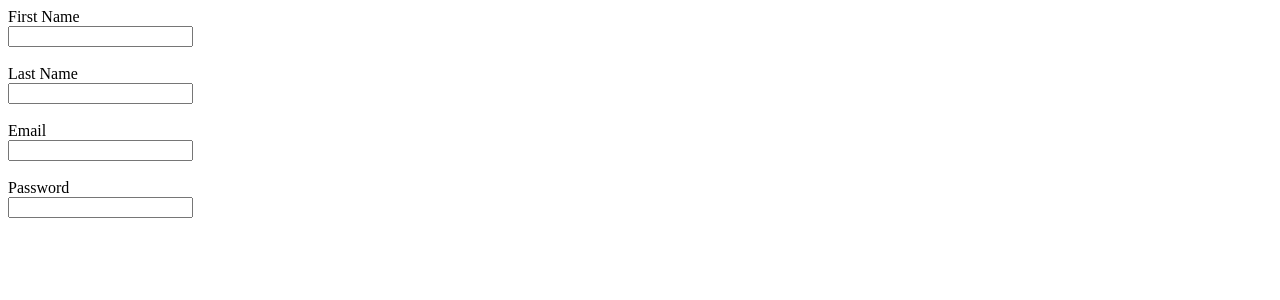
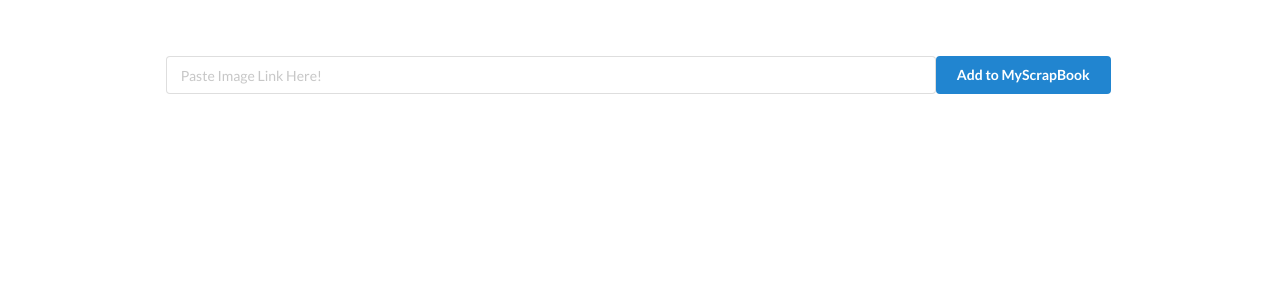
Before and after one commit to eshraghg/myScrapBook, a React (Create React App) app: page / in a window 1280 px wide. Shown: the top 300 px of the page. Built offline with nearby package versions, Linux system fonts and the light colour scheme.

Commit message:
local storage implemented

```diff
--- a/package.json
+++ b/package.json
@@ -8,7 +8,9 @@
     "@testing-library/user-event": "^7.2.1",
     "react": "^16.12.0",
     "react-dom": "^16.12.0",
-    "react-scripts": "3.3.1"
+    "react-redux": "^7.1.3",
+    "react-scripts": "3.3.1",
+    "redux": "^4.0.5"
   },
   "scripts": {
     "start": "react-scripts start",
--- a/public/index.html
+++ b/public/index.html
@@ -11,6 +11,10 @@
     />
     <link rel="apple-touch-icon" href="%PUBLIC_URL%/logo192.png" />
     <link rel="manifest" href="%PUBLIC_URL%/manifest.json" />
+    <link
+      rel="stylesheet"
+      href="https://cdnjs.cloudflare.com/ajax/libs/semantic-ui/2.4.1/semantic.min.css"
+    />
     <title>React App</title>
   </head>
   <body>
--- /dev/null
+++ b/src/components/App.css
@@ -0,0 +1,27 @@
+.list {
+  width: auto;
+  height: 250px;
+}
+
+.center {
+  text-align: center;
+}
+
+.displayInline {
+  display: inline-block;
+}
+
+.flex-container {
+  display: flex;
+  flex-wrap: wrap;
+  justify-content: center;
+  align-items: center;
+}
+
+.marginTop {
+  margin-top: 4rem;
+}
+
+.margin {
+  margin: 0.5rem;
+}
--- a/src/components/App.js
+++ b/src/components/App.js
@@ -1,4 +1,7 @@
 import React, { useState } from "react";
+import { addLink } from "./actions";
+import { useDispatch, useSelector } from "react-redux";
+import "./App.css";
 
 const App = () => {
   const [formInf, setFormInf] = useState({});
@@ -7,38 +10,54 @@ const App = () => {
     setFormInf({ ...formInf, [e.target.name]: e.target.value });
   };
 
+  const linkList = useSelector(state => state.linkList);
+  const dispatch = useDispatch();
+
+  const onButtonClick = formInf => {
+    dispatch(addLink(formInf.linkInput));
+    setFormInf({ linkInput: "" });
+  };
+
+  const onKeyPress = event => {
+    if (event.key === "Enter") {
+      dispatch(addLink(formInf.linkInput));
+      setFormInf({ linkInput: "" });
+    }
+  };
+
   return (
     <div>
-      First Name {formInf.firstName}
-      <br />
-      <input
-        name="firstName"
-        value={formInf.firstName}
-        onChange={onInputChange}
-      />
-      <br />
-      <br />
-      Last Name {formInf.lastName}
-      <br />
-      <input
-        name="lastName"
-        value={formInf.lastName}
-        onChange={onInputChange}
-      />
-      <br />
-      <br />
-      Email {formInf.email}
-      <br />
-      <input name="email" value={formInf.email} onChange={onInputChange} />
-      <br />
-      <br />
-      Password {formInf.password}
-      <br />
-      <input
-        name="password"
-        value={formInf.password}
-        onChange={onInputChange}
-      />
+      <div className="center marginTop">
+        <div className="ui input displayInline">
+          <input
+            name="linkInput"
+            value={formInf.linkInput || ""}
+            onChange={onInputChange}
+            onKeyPress={onKeyPress}
+            placeholder="Paste Image Link Here!"
+            size="100"
+          />
+          <button
+            className="ui button primary"
+            onClick={() => onButtonClick(formInf)}
+          >
+            Add to MyScrapBook
+          </button>
+        </div>
+        <div className="flex-container">
+          <ul>
+            {linkList.map(link => (
+              <a href={link} target="_blank">
+                <img
+                  src={link}
+                  alt="listOfPics"
+                  className="list center margin"
+                ></img>
+              </a>
+            ))}
+          </ul>
+        </div>
+      </div>
     </div>
   );
 };
--- /dev/null
+++ b/src/components/actions/actionTypes.js
@@ -0,0 +1,4 @@
+export const ADD_LINK = "ADD_LINK";
+export const SIGN_IN = "SIGN_IN";
+export const SIGN_OUT = "SIGN_OUT";
+export const DELETE_LINK = "DELETE_LINK";
--- /dev/null
+++ b/src/components/actions/index.js
@@ -0,0 +1,10 @@
+// import { ADD_LINK, SIGN_IN, SIGN_OUT, DELETE_LINK } from "./actionTypes";
+import { ADD_LINK } from "./actionTypes";
+
+export const addLink = inputLink => {
+  console.log(inputLink);
+  return {
+    type: ADD_LINK,
+    payload: inputLink
+  };
+};
--- /dev/null
+++ b/src/components/localStorage.js
@@ -0,0 +1,20 @@
+export const loadState = () => {
+  try {
+    const serializedState = localStorage.getItem("state");
+    if (serializedState === null) {
+      return undefined;
+    }
+    return JSON.parse(serializedState);
+  } catch (err) {
+    return undefined;
+  }
+};
+
+export const saveState = state => {
+  try {
+    const serializedState = JSON.stringify(state);
+    localStorage.setItem("state", serializedState);
+  } catch (err) {
+    // ignore
+  }
+};
--- /dev/null
+++ b/src/components/reducers/addLinkReducers.js
@@ -0,0 +1,12 @@
+import { ADD_LINK } from "../actions/actionTypes";
+
+const addLinkReducer = (state = [], action) => {
+  switch (action.type) {
+    case ADD_LINK:
+      return [...state, action.payload];
+    default:
+      return state;
+  }
+};
+
+export default addLinkReducer;
--- /dev/null
+++ b/src/components/reducers/index.js
@@ -0,0 +1,6 @@
+import { combineReducers } from "redux";
+import addLinkReducer from "./addLinkReducers";
+
+const rootReducer = combineReducers({ linkList: addLinkReducer });
+
+export default rootReducer;
--- a/src/index.js
+++ b/src/index.js
@@ -1,5 +1,24 @@
 import ReactDOM from "react-dom";
 import React from "react";
 import App from "./components/App";
+import { Provider } from "react-redux";
+import { createStore, applyMiddleware, compose } from "redux";
+import rootReducer from "./components/reducers";
+import { loadState, saveState } from "./components/localStorage";
 
-ReactDOM.render(<App />, document.querySelector("#root"));
+// const composeEnhancers = window.__REDUX_DEVTOOLS_EXTENSION_COMPOSE__ || compose;
+// const store = createStore(rootReducer, composeEnhancers(applyMiddleware()));
+
+const store = createStore(rootReducer, loadState());
+store.subscribe(() => {
+  saveState({
+    linkList: store.getState().linkList
+  });
+});
+
+ReactDOM.render(
+  <Provider store={store}>
+    <App />
+  </Provider>,
+  document.querySelector("#root")
+);
```
Also changed, not shown: 1 other file (tests, documents, lock files or other folders).
